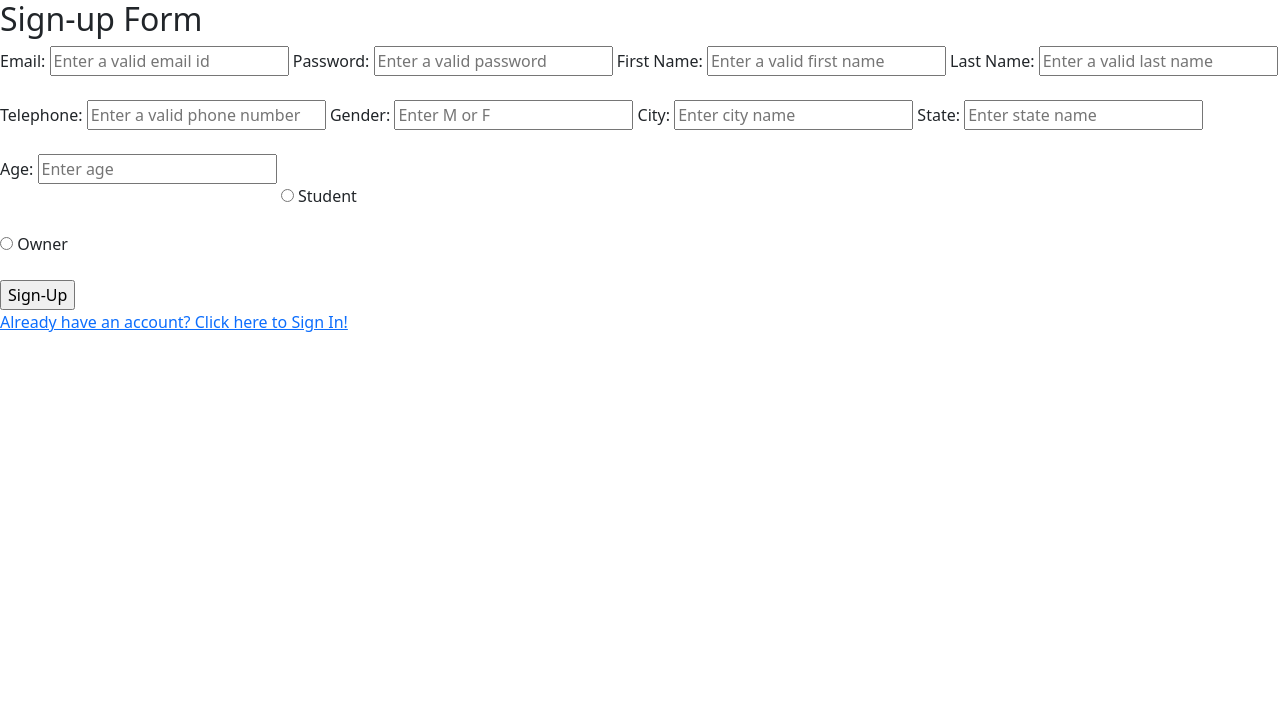
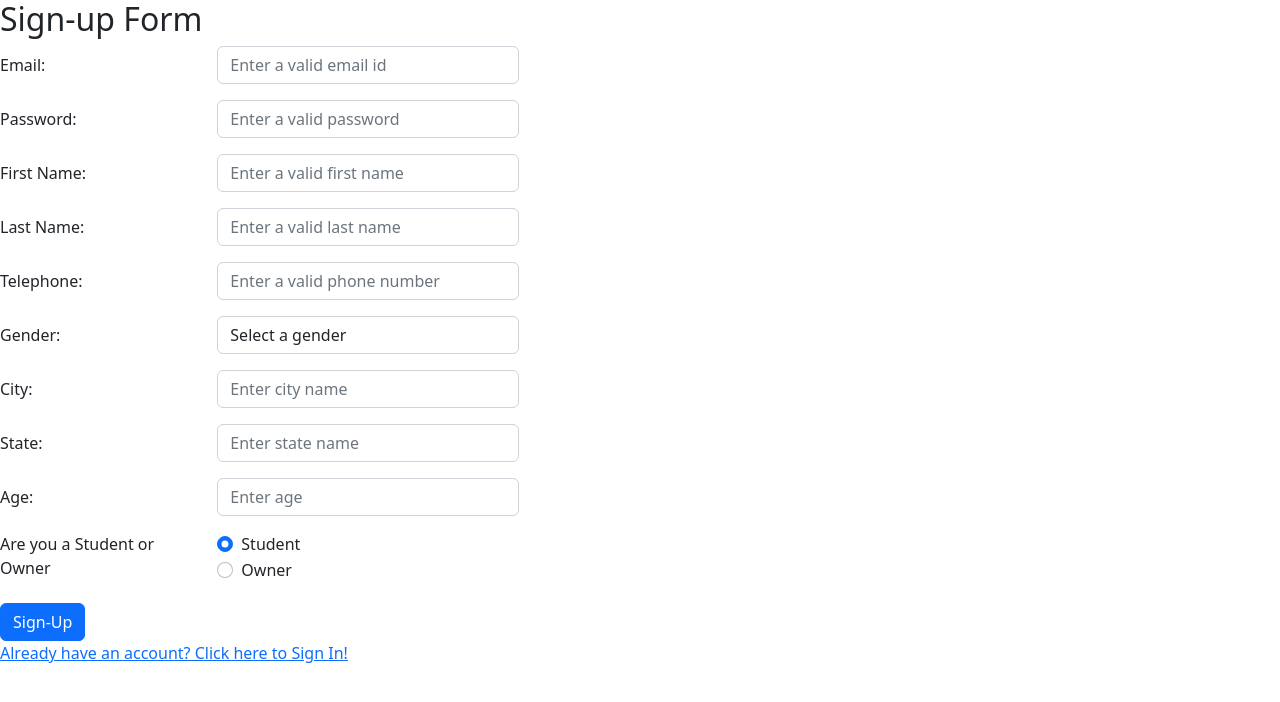
Before and after one commit to sohamnair/Home-Finder-, a Node server app: page /sign-up in a window 1280 px wide. Shown: the top 702 px of the page. Run offline with Node 20, Linux system fonts and the light colour scheme; some libraries are stand-ins or nearby versions.

Commit message:
More Bootstrap

```diff
--- a/views/owner_properties_empty_list_page.handlebars
+++ b/views/owner_properties_empty_list_page.handlebars
@@ -1,5 +1,3 @@
 <main>
-    <form method="GET" action="/properties/createProperty">
-        <input type="submit" value="Start adding properties" />
-    </form>
+    <a href="/properties/createProperty"><input type="button" value="Add Property" /></a>
 </main>
--- a/views/owner_properties_list_page.handlebars
+++ b/views/owner_properties_list_page.handlebars
@@ -5,7 +5,7 @@
         <br>
         <br>
     </div>
-    <form method="GET" action="/properties/createProperty">
-        <input type="submit" value="Add Property" />
-    </form>
+    {{!-- <form method="GET" action="/properties/createProperty"> --}}
+        <a href="/properties/createProperty"><input type="button" value="Add Property" /></a>
+    {{!-- </form> --}}
 </main>
--- a/views/sign-in_page.handlebars
+++ b/views/sign-in_page.handlebars
@@ -31,4 +31,5 @@
       </fieldset>
       <button type="submit" class="btn btn-primary">Sign in</button>
    </form>
+   <a href="/sign-up">Click here to Register!</a>
 </main>
--- a/views/sign-up_page.handlebars
+++ b/views/sign-up_page.handlebars
@@ -1,74 +1,81 @@
-
 <main>
-  <form method="POST" id="signup-form" action="/sign-up">
-    <label for="emailIdInput">
-        Email:
-        <input type="email" id="emailIdInput" name="emailIdInput" placeholder="Enter a valid email id">
-        <br>
-        <br>
-    </label>
-    <label for="passwordInput">
-        Password:
-        <input type="password" id="passwordInput" name="passwordInput" placeholder="Enter a valid password">
-        <br>
-        <br>
-    </label>
-    <label for="firstName">
-        First Name:
-        <input type="text" id="firstName" name="firstName" placeholder="Enter a valid first name">
-        <br>
-        <br>
-    </label>
-    <label for="lastName">
-        Last Name:
-        <input type="text" id="lastName" name="lastName" placeholder="Enter a valid last name">
-        <br>
-        <br>
-    </label>
-    <label for="contact">
-        Telephone:
-        <input type="tel" id="contact" name="contact" placeholder="Enter a valid phone number">
-        <br>
-        <br>
-    </label>
-    <label for = "gender">
-        Gender:
-        <input type="text" id = "gender" name = "gender" placeholder="Enter M or F">
-        <br>
-        <br>
-    </label>
-    <label for = "city">
-        City:
-        <input type="text" id = "city" name = "city" placeholder="Enter city name">
-        <br>
-        <br>
-    </label>
-    <label for = "state">
-        State:
-        <input type="text" id = "state" name = "state" placeholder="Enter state name">
-        <br>
-        <br>
-    </label>
-    <label for = "age">
-        Age:
-        <input type="number" id = "age" name = "age" placeholder="Enter age">
-        <br>
-        <br>
-    </label>
-
-
-    <input type="radio" id = "userType" name = "userType" value="student">
-    <label for="userType"> Student</label>
-    <br>
-    <br>
-    <input type="radio" id = "userType" name = "userType" value="owner">
-    <label for="userType"> Owner</label>
-    <br>
-    <br>
-
-    <input type="submit"  value="Sign-Up">
-  </form>
-
-  <a href="/sign-in">Already have an account? Click here to Sign In!</a>
-
+   <form method="POST" id="signup-form" action="/sign-up">
+      <div class="row mb-3">
+         <label for="emailIdInput" class="col-sm-2 col-form-label">Email:</label>
+         <div class="col-sm-3">
+            <input type="email" class="form-control" id="emailIdInput" name="emailIdInput" placeholder="Enter a valid email id">
+         </div>
+      </div>
+      <div class="row mb-3">
+         <label for="passwordInput" class="col-sm-2 col-form-label">Password:</label>
+         <div class="col-sm-3">
+            <input type="password" class="form-control" id="passwordInput" name="passwordInput" placeholder="Enter a valid password">
+         </div>
+      </div>
+      <div class="row mb-3">
+         <label for="firstName" class="col-sm-2 col-form-label">First Name:</label>
+         <div class="col-sm-3">
+            <input type="text" class="form-control" id="firstName" name="firstName" placeholder="Enter a valid first name">
+         </div>
+      </div>
+      <div class="row mb-3">
+         <label for="lastName" class="col-sm-2 col-form-label">Last Name:</label>
+         <div class="col-sm-3">
+            <input type="text" class="form-control" id="lastName" name="lastName" placeholder="Enter a valid last name">
+         </div>
+      </div>
+      <div class="row mb-3">
+         <label for="contact" class="col-sm-2 col-form-label">Telephone:</label>
+         <div class="col-sm-3">
+            <input type="tel" class="form-control" id="contact" name="contact" placeholder="Enter a valid phone number">
+         </div>
+      </div>
+      <div class="row mb-3">
+         <label for = "gender" class="col-sm-2 col-form-label">Gender:</label>
+         <div class="col-sm-3">
+            <select id = "gender" class="form-control" name = "gender">
+               <option value="">Select a gender</option>
+               <option value="M">M</option>
+               <option value="F">F</option>
+            </select>
+         </div>
+      </div>
+      <div class="row mb-3">
+         <label for = "city" class="col-sm-2 col-form-label">City:</label>
+         <div class="col-sm-3">
+            <input type="text" class="form-control" id = "city" name = "city" placeholder="Enter city name">
+         </div>
+      </div>
+      <div class="row mb-3">
+         <label for = "state" class="col-sm-2 col-form-label">State:</label>
+         <div class="col-sm-3">
+            <input type="text" class="form-control" id = "state" name = "state" placeholder="Enter state name">
+         </div>
+      </div>
+      <div class="row mb-3">
+         <label for = "age" class="col-sm-2 col-form-label">Age:</label>
+         <div class="col-sm-3">
+            <input type="number" class="form-control" class="form-control" id = "age" name = "age" placeholder="Enter age">
+         </div>
+      </div>
+      <fieldset class="row mb-3">
+         <legend class="col-form-label col-sm-2 pt-0">Are you a Student or Owner</legend>
+         <div class="col-sm-3">
+            <div class="form-check">
+               <input class="form-check-input" type="radio" id = "student" name = "userType" value="student" checked>
+               <label class="form-check-label" for="student">
+               Student
+               </label>
+            </div>
+            <div class="form-check">
+               <input class="form-check-input" type="radio" name="userType" id="owner" value="owner">
+               <label class="form-check-label" for="owner">
+               Owner
+               </label>
+            </div>
+         </div>
+      </fieldset>
+      <input type="submit" class="btn btn-primary" value="Sign-Up">
+   </form>
+   <a href="/sign-in">Already have an account? Click here to Sign In!</a>
 </main>
```
Also changed, not shown: views/createProperty.handlebars (+46 -36 lines), views/owner_profile_page.handlebars (+57 -57 lines). Lines whose indentation alone changed are shown as unchanged.
